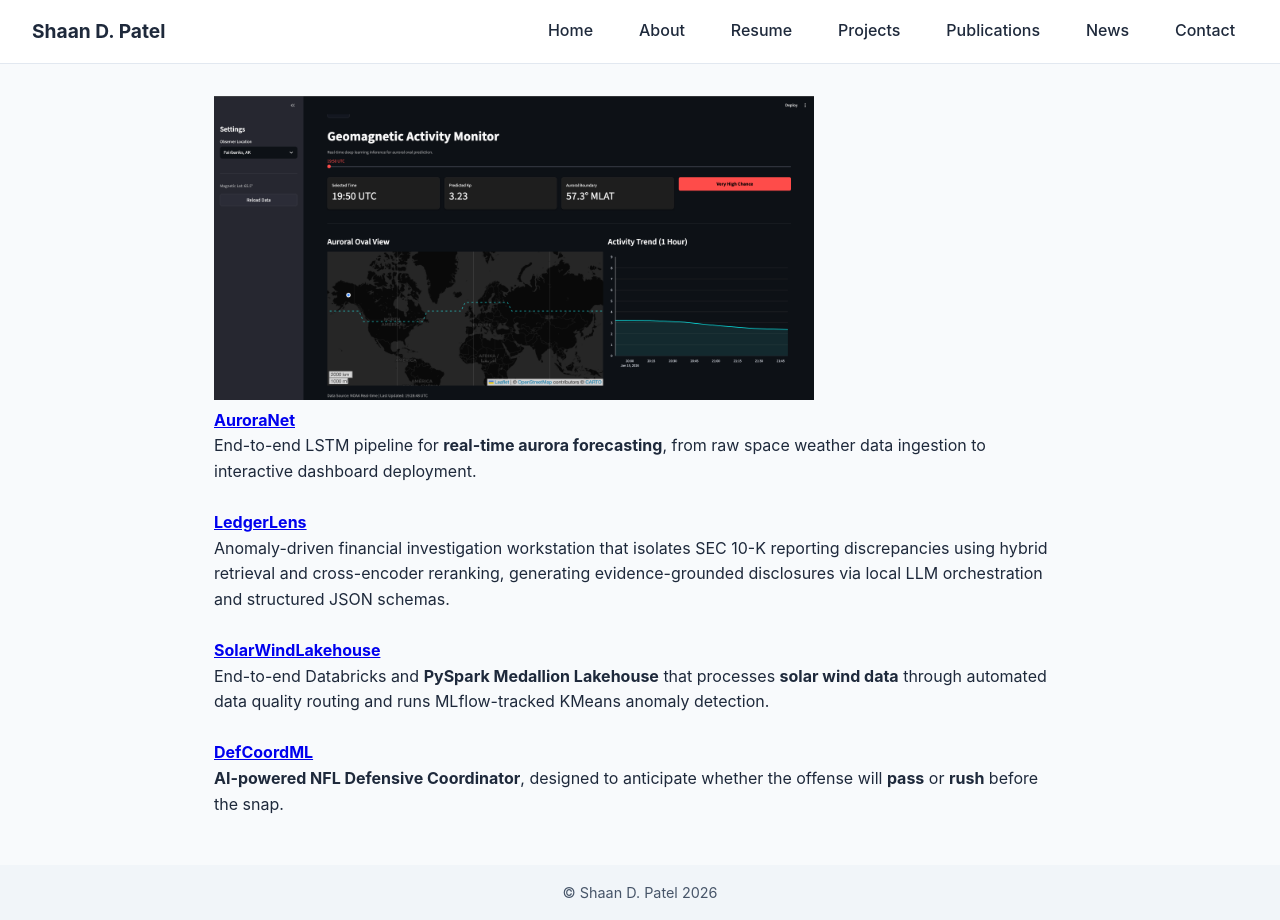
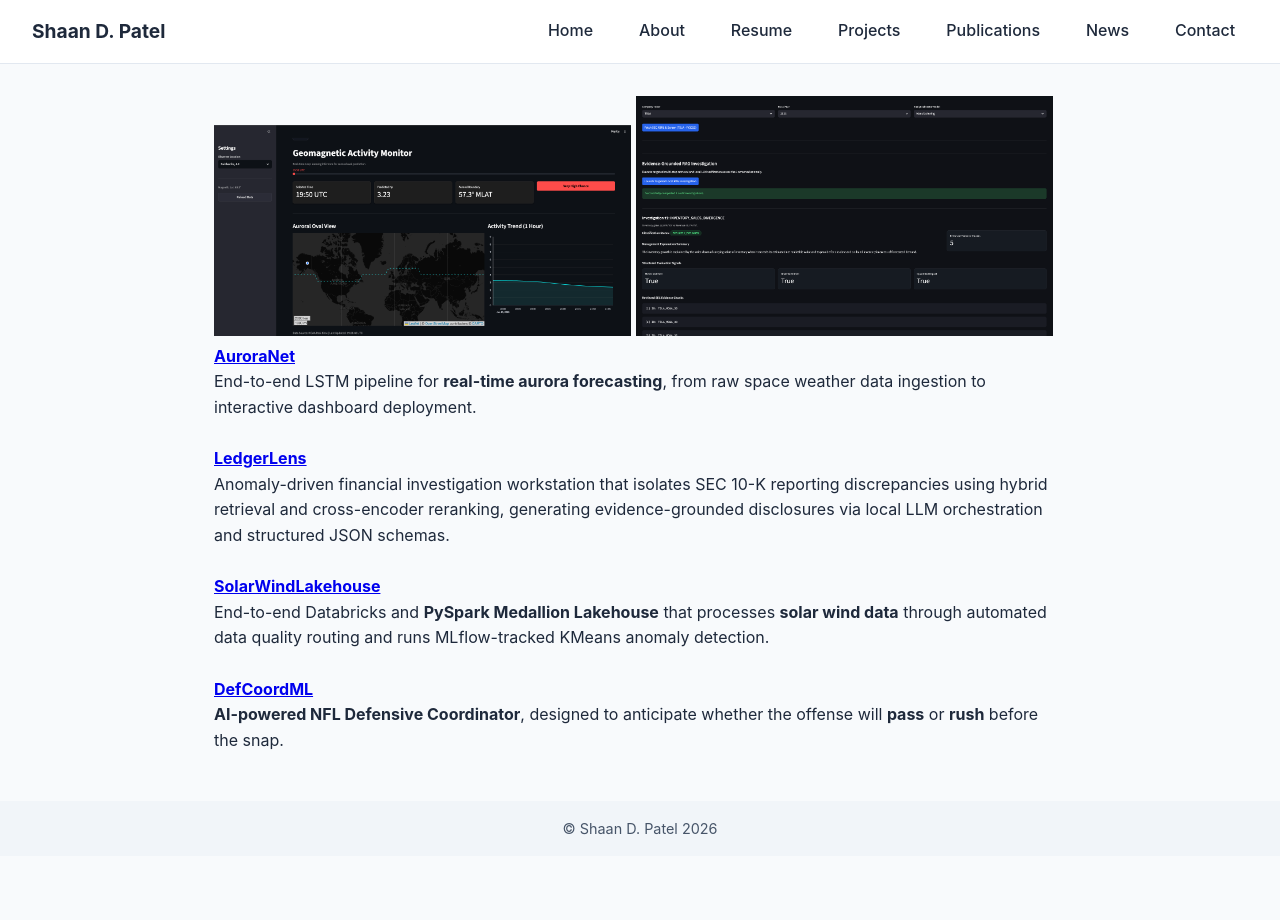
Before and after one commit to shaandpatel/shaandpatel.github.io, a Jekyll site: the page built from projects.md, in a window 1280 px wide. Built offline with Jekyll 4.4.1, drawn with Linux system fonts in a browser that asks for light colours.

Commit message:
added second pic

```diff
--- a/projects.md
+++ b/projects.md
@@ -3,7 +3,12 @@ layout: default
 title: "Projects"
 ---
 
-<img src="/assets/frontend.png" alt="AuroraNet Frontend" style="width:600px;">
+<!-- <img src="/assets/frontend.png" alt="AuroraNet Frontend" style="width:600px;"> -->
+
+<p float="left">
+  <img src="/assets/frontend.png" alt="AuroraNet Frontend" width="49%" />
+  <img src="assets/ledgerlens_frontend.png" alt="LedgerLens Frontend" width="49%" />
+</p>
 
 #### [AuroraNet](https://github.com/shaandpatel/AuroraNet)
 End-to-end LSTM pipeline for **real-time aurora forecasting**, from raw space weather data ingestion to interactive dashboard deployment.
```
